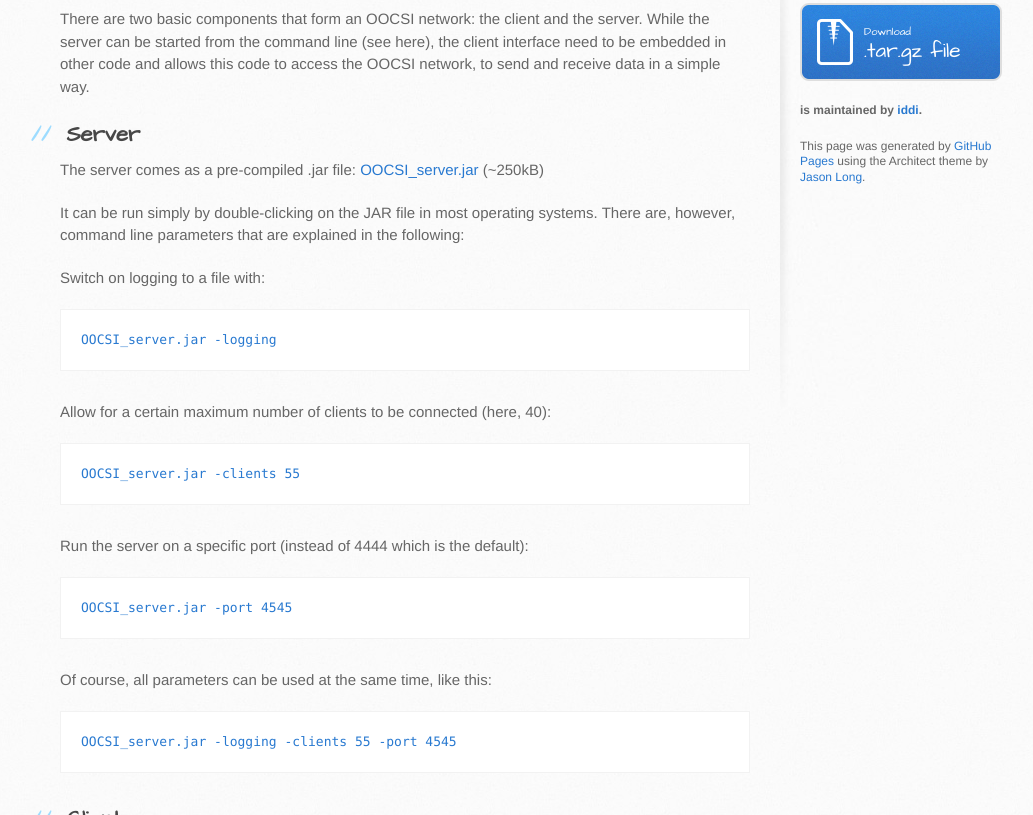
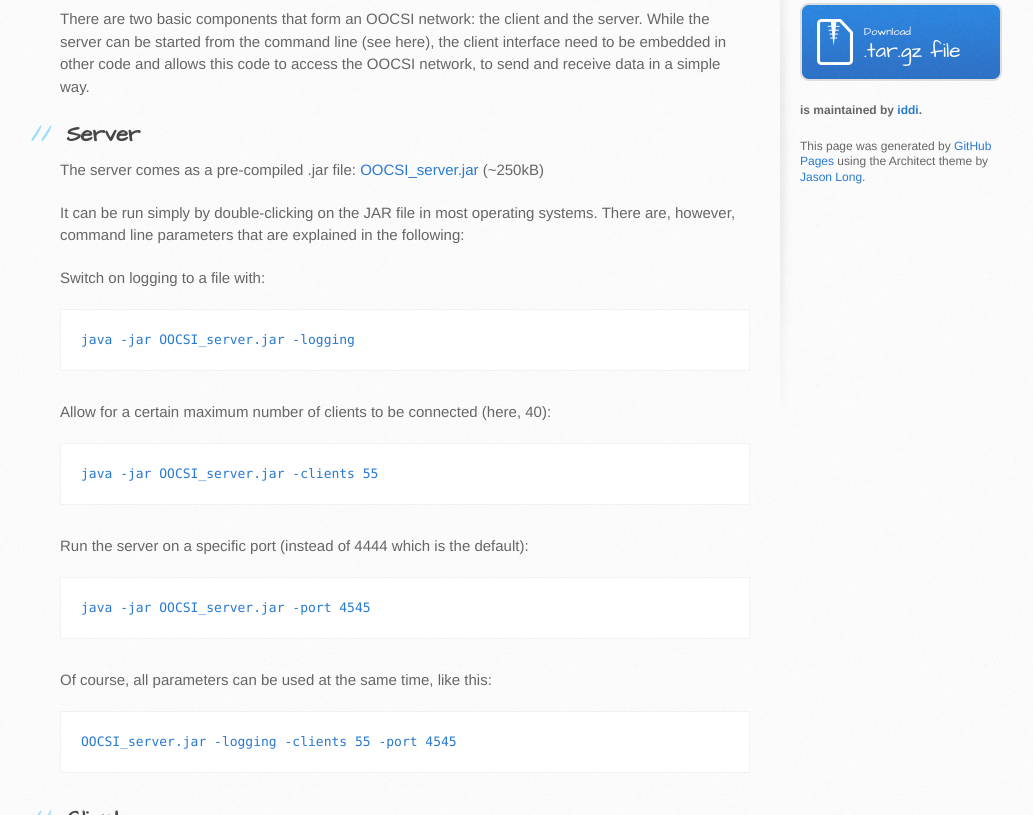
Before and after one commit to iddi/oocsi, a plain HTML site: page index.html in a window 1280 px wide. Shown: the part 363-1178 px from the top of the page, without its empty margins (110-1143 px from the left). Drawn offline with Linux system fonts and the light colour scheme.

Commit message:
added full command line

```diff
--- a/index.html
+++ b/index.html
@@ -44,17 +44,17 @@
 
 <p>Switch on logging to a file with:</p>
 
-<pre><code>OOCSI_server.jar -logging
+<pre><code>java -jar OOCSI_server.jar -logging
 </code></pre>
 
 <p>Allow for a certain maximum number of clients to be connected (here, 40):</p>
 
-<pre><code>OOCSI_server.jar -clients 55
+<pre><code>java -jar OOCSI_server.jar -clients 55
 </code></pre>
 
 <p>Run the server on a specific port (instead of 4444 which is the default):</p>
 
-<pre><code>OOCSI_server.jar -port 4545
+<pre><code>java -jar OOCSI_server.jar -port 4545
 </code></pre>
 
 <p>Of course, all parameters can be used at the same time, like this:</p>
```
